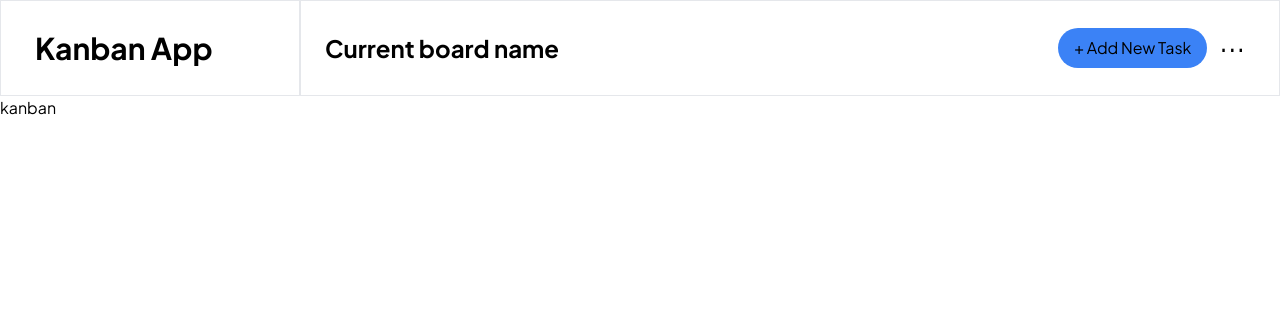
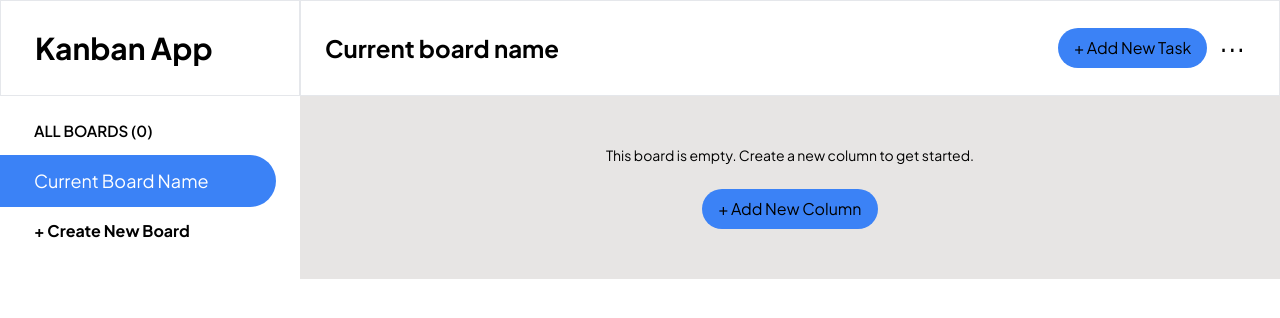
Before and after one commit to noiqum/kanban, a Next.js app: page / in a window 1280 px wide. Shown: the top 318 px of the page. Built offline with nearby package versions, Linux system fonts and the light colour scheme.

Commit message:
update main page

```diff
--- a/src/app/page.tsx
+++ b/src/app/page.tsx
@@ -1,9 +1,11 @@
-import Image from "next/image";
+import Sidebar from "./components/sidebar/sidebar";
+import BoardTasks from "./components/boardtasks/boardtasks";
 
 export default function Home() {
   return (
-    <main>
-      <p>kanban</p>
+    <main className="flex h-full">
+      <Sidebar />
+      <BoardTasks />
     </main>
   );
 }
```
